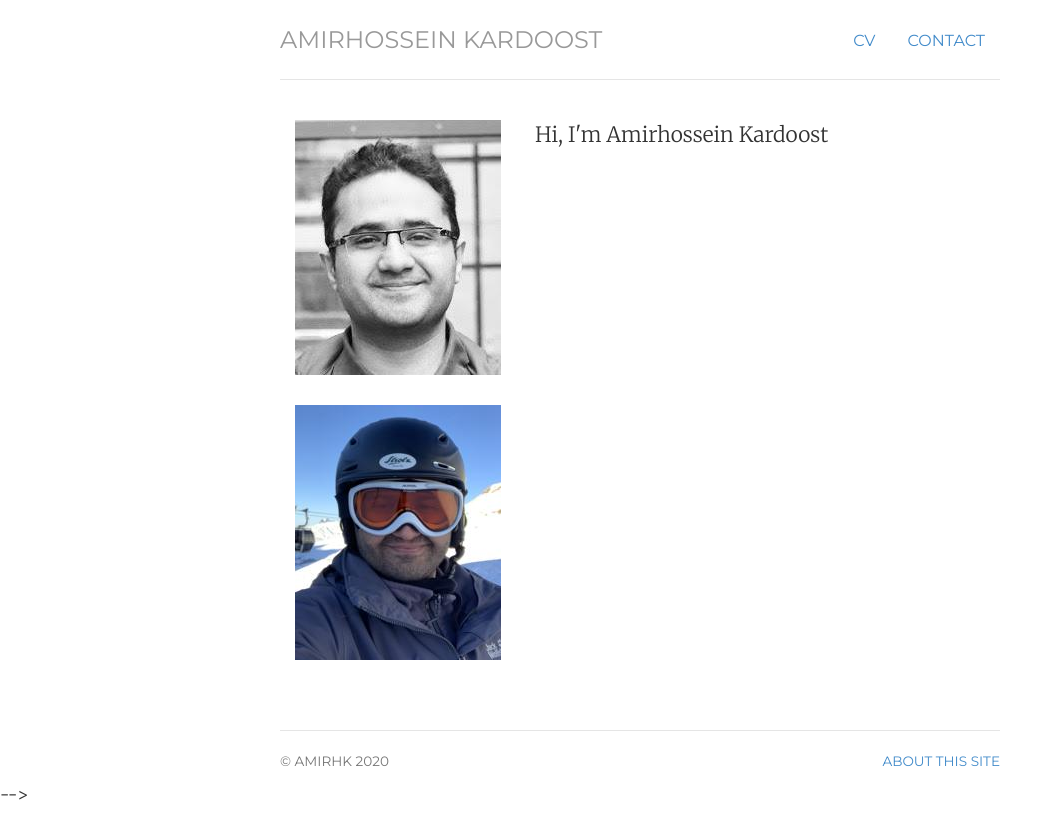
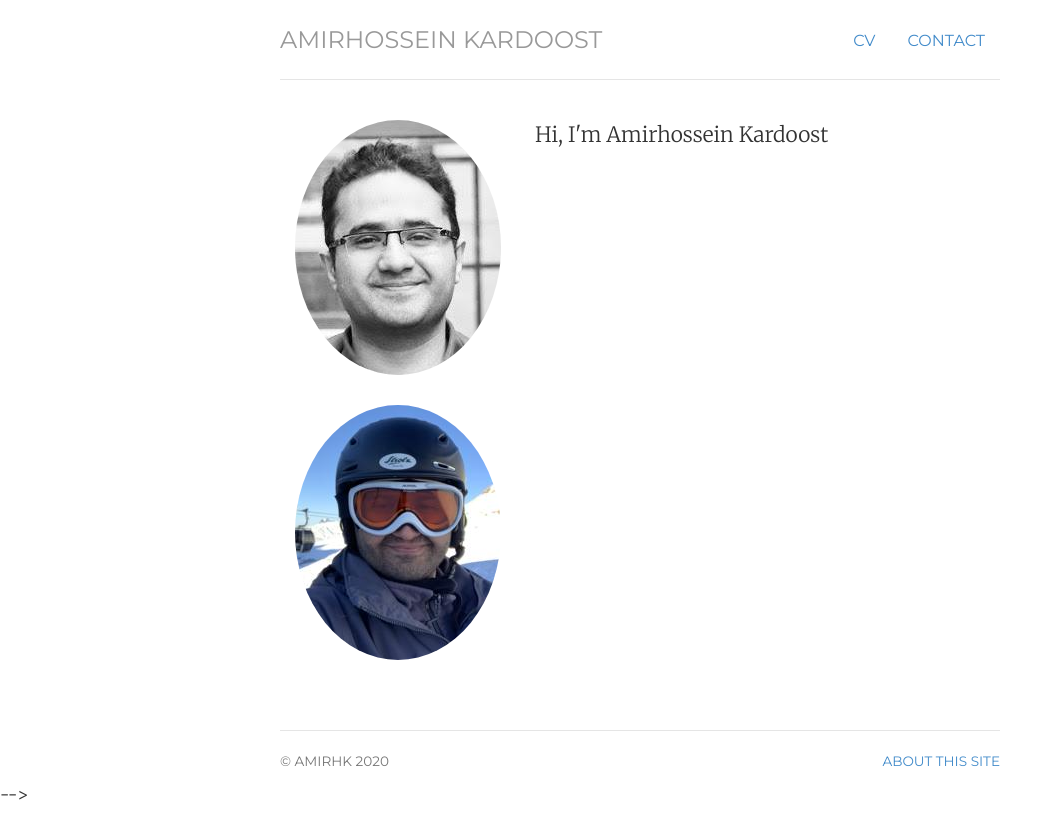
Before and after one commit to Amirhk-dev/Amirhk-dev.github.io, a Jekyll site: the page built from index.html, in a window 1280 px wide. Shown: the top 839 px of the page, without its empty margins (0-1062 px from the left). Built offline with Jekyll 4.4.1, drawn with Linux system fonts in a browser that asks for light colours.

Commit message:
Update index.html

```diff
--- a/index.html
+++ b/index.html
@@ -9,8 +9,8 @@ description: Amirhossein Kardoost ... .
 <!-- <div class="jumbotron"> -->
 <div class="row marketing">
 	<div class="col-sm-4">
-	    <img class="img_circle avatar" alt="Amirhossein Kardoost" src="img/amir.jpg">
-	    <img class="img_circle avatar" alt="Amirhossein Kardoost 1" src="img/amir1.jpg">
+	    <img class="img-circle avatar" alt="Amirhossein Kardoost" src="img/amir.jpg">
+	    <img class="img-circle avatar" alt="Amirhossein Kardoost 1" src="img/amir1.jpg">
 	</div>
 	<div itemscope itemtype="http://data-vocabulary.org/Person" class="col-sm-8">
 	<p class="lead">Hi, I'm <span itemprop="name">Amirhossein Kardoost</span>
```
